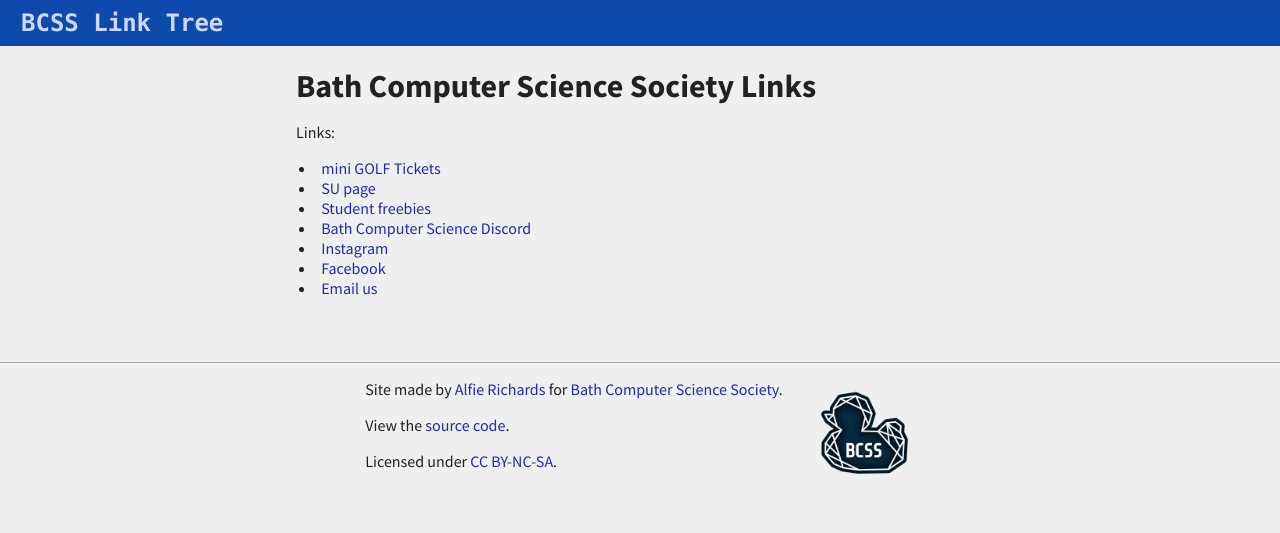
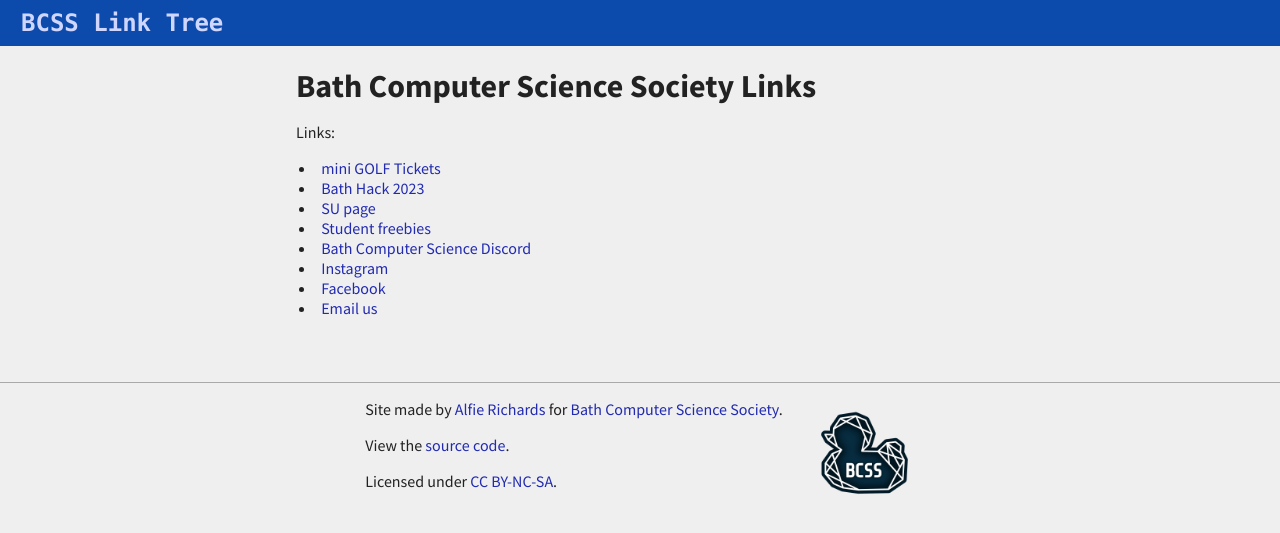
Before and after one commit to AlfGalf/BCSS_QR_Code_Tree, a Jekyll site: the page built from index.markdown, in a window 1280 px wide. Shown: the top 533 px of the page. Built offline with Jekyll 4.4.1, drawn with Linux system fonts in a browser that asks for light colours.

Commit message:
Add bathhack

```diff
--- a/index.markdown
+++ b/index.markdown
@@ -7,6 +7,7 @@ layout: default
 Links:
 
 - [mini GOLF Tickets](https://www.thesubath.com/bcss/products/)
+- [Bath Hack 2023](https://bathhack.bcss.website/)
 - [SU page](https://www.thesubath.com/bcss/)
 - [Student freebies](https://docs.google.com/document/d/1NFGVWmWMrlRKjpWRIsKL4RPe6lG3TP3g/edit?usp=drivesdk&ouid=103084223961007433008&rtpof=true&sd=true)
 - [Bath Computer Science Discord](https://discord.gg/gDYbrpK)
```
